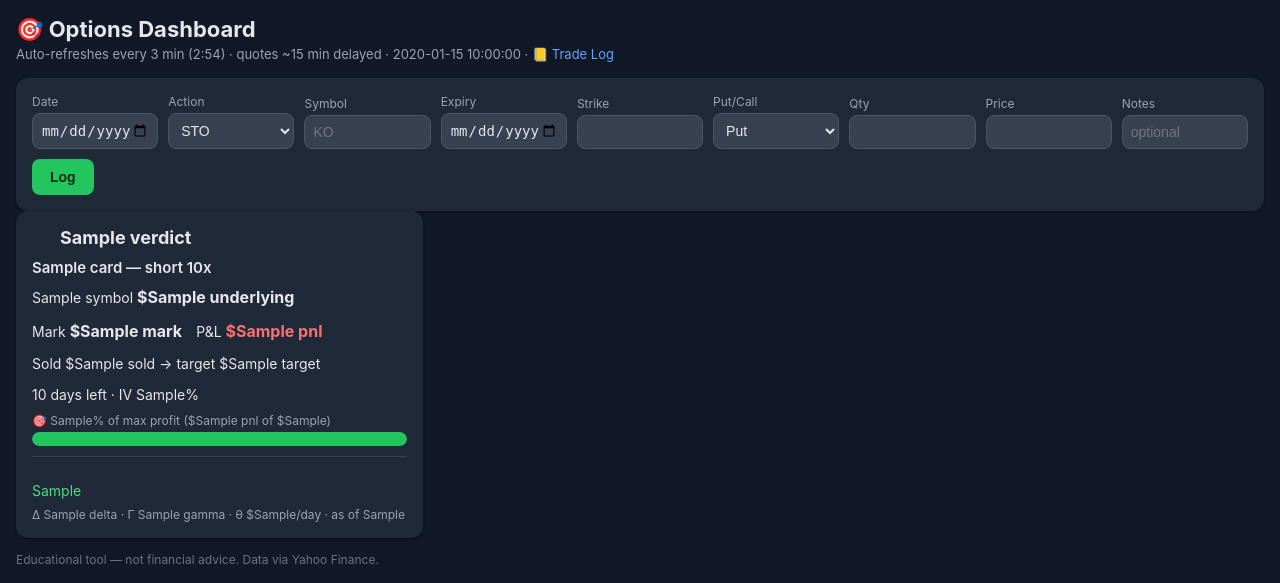
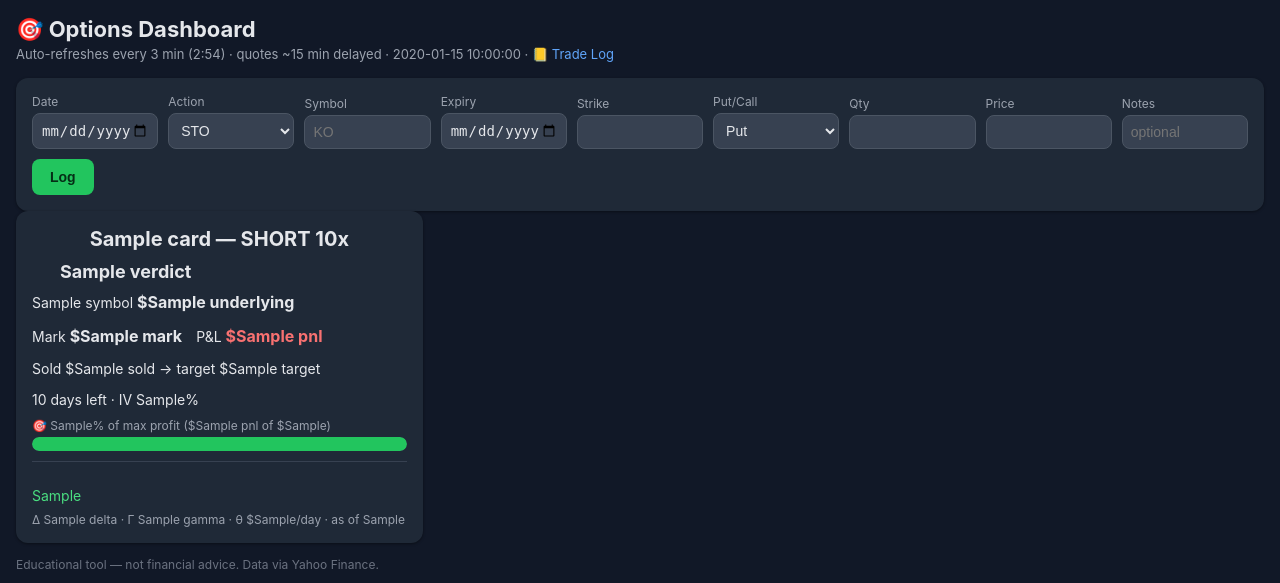
Before and after one commit to jkim-vcs/greeks-dashboard, a Flask app: template templates/dashboard.html in a window 1280 px wide. Shown: the top 583 px of the page. Run offline with Flask 3, Linux system fonts and the light colour scheme; the template is opened without the code that fills it: most values are stand-ins (such as "Sample title", 1, 10 or a date in 2020).

Commit message:
Update to dashboard

```diff
--- a/app.py
+++ b/app.py
@@ -58,7 +58,7 @@ def open_positions():
             "kind": kind,
             "qty": -g["qty"],              # negative = short
             "sold": round(avg, 4),         # weighted-average credit
-            "profit_target": round(avg * 0.5, 2),  # 50% rule, automatic
+            "label": "%s %s %d $%g %s" % (symbol, exp.strftime("%b"), exp.day, strike, kind.upper() + "S"),
         })
     return positions
 
@@ -146,6 +146,7 @@ def analyze(pos):
 
     answers = []
     # Q1 — profit target?
+    pos.setdefault("profit_target", round(pos["sold"] * 0.5, 2))  # tolerate dicts without it
     hit = mark <= pos["profit_target"]
     answers.append({
         "q": "1. Buyback at or below $%.2f?" % pos["profit_target"],
--- a/templates/dashboard.html
+++ b/templates/dashboard.html
@@ -16,6 +16,7 @@
             box-shadow: 0 1px 3px rgba(0,0,0,.4); }
     .verdict { display: flex; align-items: center; gap: 10px;
                font-size: 18px; font-weight: 700; margin-bottom: 10px; }
+    .cardtitle { text-align: center; font-size: 20px; font-weight: 700; margin-bottom: 10px; }
     .dot { width: 18px; height: 18px; border-radius: 50%; flex-shrink: 0; }
     .green .dot { background: #22c55e; } .green .verdict { color: #4ade80; }
     .yellow .dot { background: #eab308; } .yellow .verdict { color: #facc15; }
@@ -76,11 +77,11 @@
   {% for c in cards %}
   <div class="card {{ c.color if c.color else '' }}">
     {% if c.error %}
-      <div class="verdict">⚠️ {{ c.label }}</div>
+      <div class="verdict">{{ c.label }}</div>
       <div class="err">Couldn't load data: {{ c.error }}</div>
     {% else %}
+      <div class="cardtitle">{{ c.label }} — SHORT {{ c.qty }}x</div>
       <div class="verdict"><span class="dot"></span>{{ c.verdict }}</div>
-      <div style="font-size:15px; font-weight:600">{{ c.label }} — short {{ c.qty }}x</div>
       <div class="nums">
         <span>{{ c.symbol }} <b>${{ c.underlying }}</b></span>
         <span>Mark <b>${{ c.mark }}</b></span>
```
